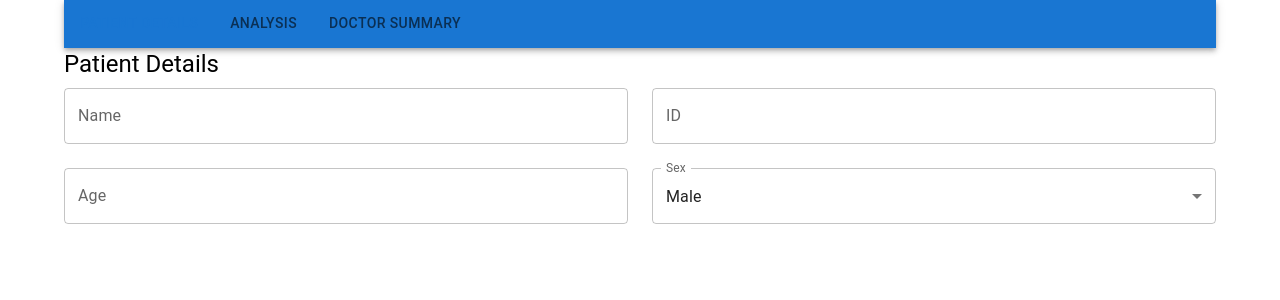
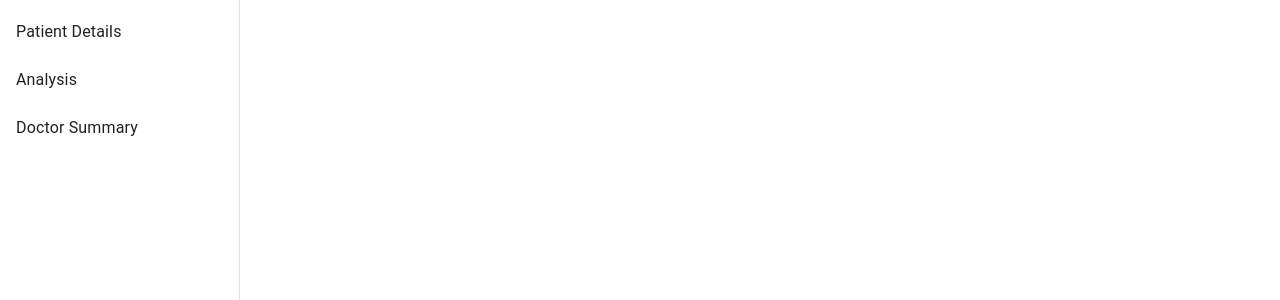
Before and after one commit to shaharAka/Chaim, a Next.js app: page / in a window 1280 px wide. Shown: the top 300 px of the page. Built offline with nearby package versions, Linux system fonts and the light colour scheme.

Commit message:
Update index.js

```diff
--- a/pages/index.js
+++ b/pages/index.js
@@ -1,88 +1,50 @@
 import React from 'react';
-import { Container, AppBar, Tabs, Tab, Box, Typography, TextField, Grid, Button } from '@mui/material';
-import Link from 'next/link';
+import { Container, Drawer, List, ListItem, ListItemText, Box, Typography, TextField, Grid, Button } from '@mui/material';
 
 export default function Home() {
   const [value, setValue] = React.useState(0);
 
-  const handleChange = (event, newValue) => {
+  const handleChange = (newValue) => {
     setValue(newValue);
-    console.log(`Value changed: ${newValue}`);
-    console.log(`Current value: ${value}`);
-    switch (newValue) {
-      case 0:
-        console.log('Rendering Patient Details');
-        break;
-      case 1:
-        console.log('Rendering Analysis');
-        break;
-      case 2:
-        console.log('Rendering Doctor Summary');
-        break;
-      default:
-        break;
-    }
   };
 
   return (
-    <Container>
-      <AppBar position="static">
-        <Tabs value={value} onChange={handleChange}>
-          <Tab label="Patient Details" />
-          <Tab label="Analysis" />
-          <Tab label="Doctor Summary" />
-        </Tabs>
-      </AppBar>
-      <TabPanel value={value} index={0}>
-        <Typography variant="h5" gutterBottom>
-          Patient Details
-        </Typography>
-        <form>
-          <Grid container spacing={3}>
-            <Grid item xs={12} sm={6}>
-              <TextField label="Name" variant="outlined" fullWidth />
-            </Grid>
-            <Grid item xs={12} sm={6}>
-              <TextField label="ID" variant="outlined" fullWidth />
-            </Grid>
-            <Grid item xs={12} sm={6}>
-              <TextField label="Age" variant="outlined" fullWidth type="number" />
-            </Grid>
-            <Grid item xs={12} sm={6}>
-              <TextField
-                label="Sex"
-                variant="outlined"
-                select
-                fullWidth
-                SelectProps={{
-                  native: true,
+    <Box sx={{ display: 'flex' }}>
+      <Drawer
+        variant="permanent"
+        sx={{
+          width: 240,
+          flexShrink: 0,
+          '& .MuiDrawer-paper': {
+            width: 240,
+            boxSizing: 'border-box',
+          },
         }}
       >
-                <option value="Male">Male</option>
-                <option value="Female">Female</option>
-              </TextField>
-            </Grid>
-          </Grid>
-        </form>
+        <List>
+          <ListItem button onClick={() => handleChange(0)}>
+            <ListItemText primary="Patient Details" />
+          </ListItem>
+          <ListItem button onClick={() => handleChange(1)}>
+            <ListItemText primary="Analysis" />
+          </ListItem>
+          <ListItem button onClick={() => handleChange(2)}>
+            <ListItemText primary="Doctor Summary" />
+          </ListItem>
+        </List>
+      </Drawer>
+      <Container sx={{ ml: 240 }}>
+        <TabPanel value={value} index={0}>
+          {/* Patient Details content here */}
         </TabPanel>
         <TabPanel value={value} index={1}>
-        <Link href="/upload">
-          <a>Upload an Image</a>
-        </Link>
+          {/* Analysis content here */}
         </TabPanel>
         <TabPanel value={value} index={2}>
-        <TextField
-          label="Doctor's Summary"
-          multiline
-          rows={4}
-          variant="outlined"
-          fullWidth
-        />
-        <Button variant="contained" color="primary" disabled>
-          Share Report
-        </Button>
+          {/* Doctor Summary content here */}
         </TabPanel>
       </Container>
+    </Box>
   );
 }
 
```
Lines whose indentation alone changed are shown as unchanged.
